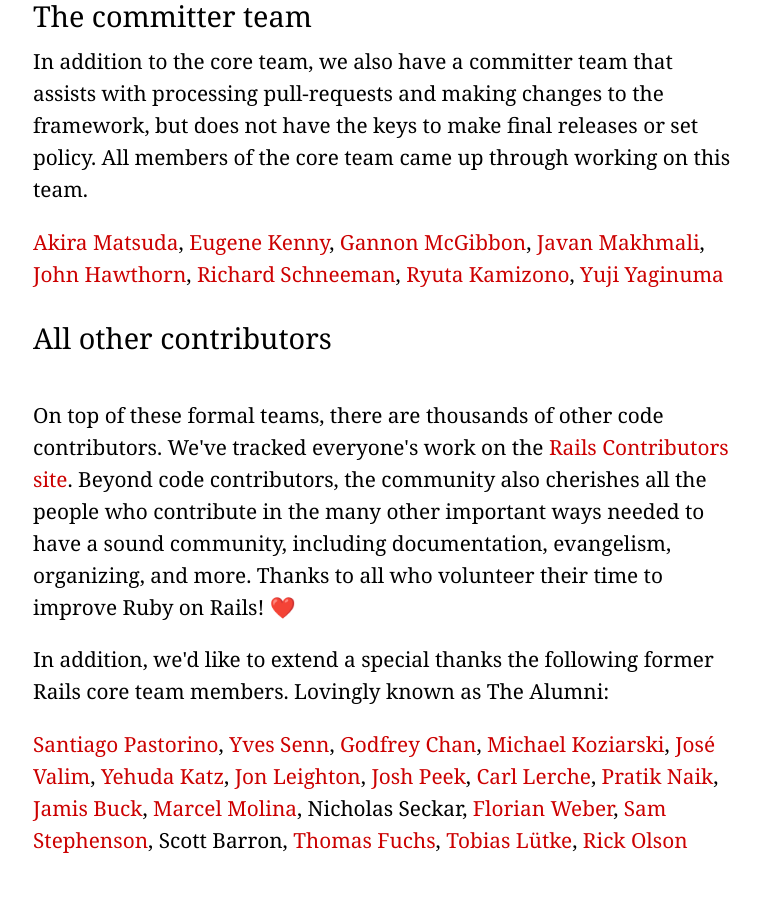
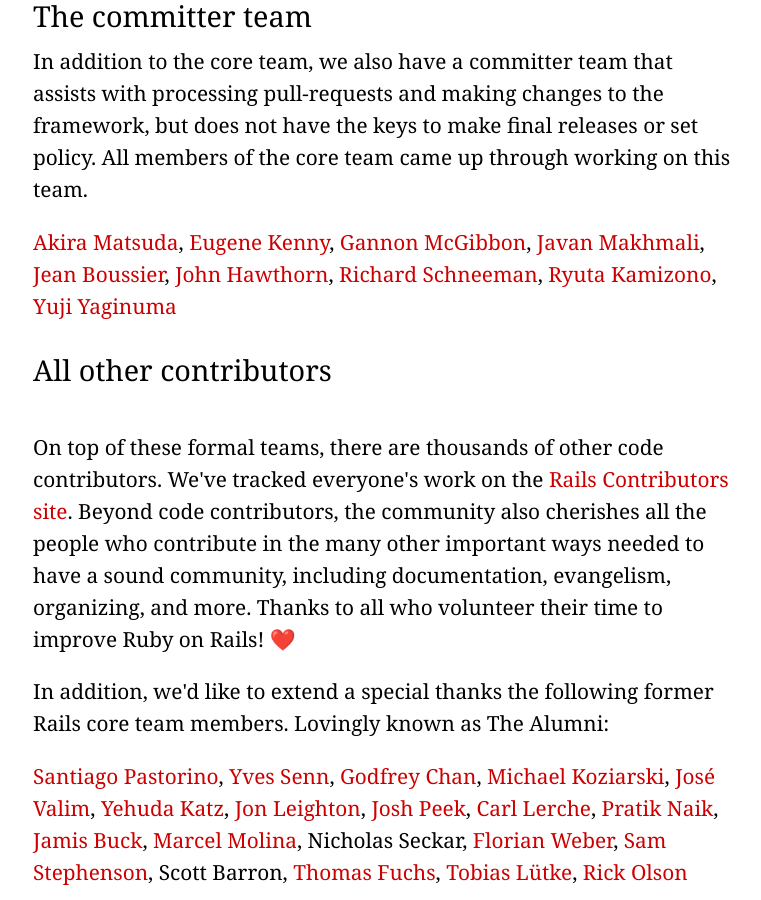
Before and after one commit to rails/homepage, a Jekyll site: the page built from community.html, in a window 1280 px wide and 900 px high, scrolled down 1587 px. Shown: the whole window, without its empty margins (257-1018 px from the left). Built offline with Jekyll 4.4.1, drawn with Linux system fonts in a browser that asks for light colours.

Commit message:
Add @byroot to the list of Rails Committers

```diff
--- a/community.html
+++ b/community.html
@@ -183,7 +183,7 @@
 
       <p>In addition to the core team, we also have a committer team that assists with processing pull-requests and making changes to the framework, but does not have the keys to make final releases or set policy. All members of the core team came up through working on this team.</p>
 
-      <p><a href="https://twitter.com/a_matsuda">Akira Matsuda</a>, <a href="https://twitter.com/eugeneius">Eugene Kenny</a>, <a href="https://github.com/gmcgibbon">Gannon McGibbon</a>, <a href="https://twitter.com/javan">Javan Makhmali</a>, <a href="https://twitter.com/jhawthorn">John Hawthorn</a>, <a href="https://twitter.com/schneems">Richard Schneeman</a>, <a href="https://twitter.com/kamipo">Ryuta Kamizono</a>, <a href="https://twitter.com/y_yagi">Yuji Yaginuma</a></p>
+      <p><a href="https://twitter.com/a_matsuda">Akira Matsuda</a>, <a href="https://twitter.com/eugeneius">Eugene Kenny</a>, <a href="https://github.com/gmcgibbon">Gannon McGibbon</a>, <a href="https://twitter.com/javan">Javan Makhmali</a>, <a href="https://github.com/byroot">Jean Boussier</a>, <a href="https://twitter.com/jhawthorn">John Hawthorn</a>, <a href="https://twitter.com/schneems">Richard Schneeman</a>, <a href="https://twitter.com/kamipo">Ryuta Kamizono</a>, <a href="https://twitter.com/y_yagi">Yuji Yaginuma</a></p>
 
       <h2>All other contributors</h2>
 
```
